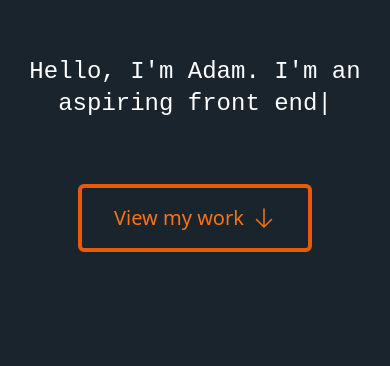
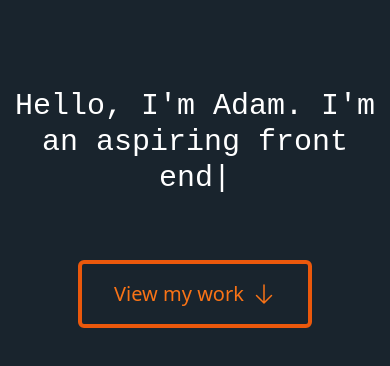
Before and after one commit to adenton50/Portfolio, a React (Vite) app: page / in a window 390 px wide. Shown: the part 136-502 px from the top of the page. Built offline with nearby package versions, Linux system fonts and the light colour scheme.

Commit message:
change font size and mt for small screens

```diff
--- a/src/Title.jsx
+++ b/src/Title.jsx
@@ -3,7 +3,7 @@ import { ReactTyped } from "react-typed";
 export default function Title() {
   return (
     <div>
-      <h1 className="text-white text-2xl md:text-5xl mb-16 text-center font-typewriter">
+      <h1 className="text-white text-3xl md:text-5xl mb-16 text-center font-typewriter">
         <ReactTyped
           strings={[
             "Hello, I'm <span>Adam</span>. I'm an aspiring front end developer.",
--- a/src/Welcome.jsx
+++ b/src/Welcome.jsx
@@ -3,7 +3,7 @@ import Title from "./Title";
 
 export default function Welcome({ setCurrentSection }) {
   return (
-    <div className="flex flex-col justify-center items-center mx-auto mt-48 md:mt-96">
+    <div className="flex flex-col justify-center items-center mx-auto mt-56 md:mt-96">
       <Title />
       <button
         type="button"
```
